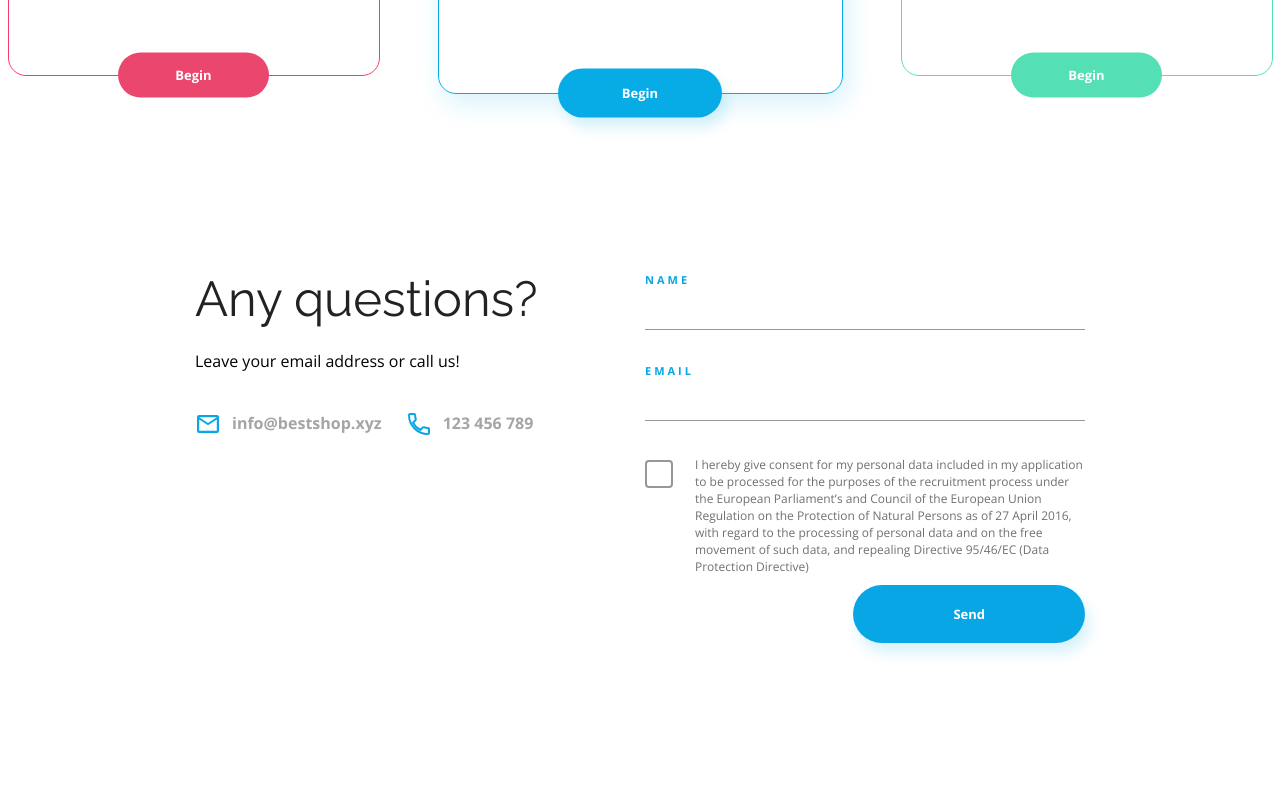
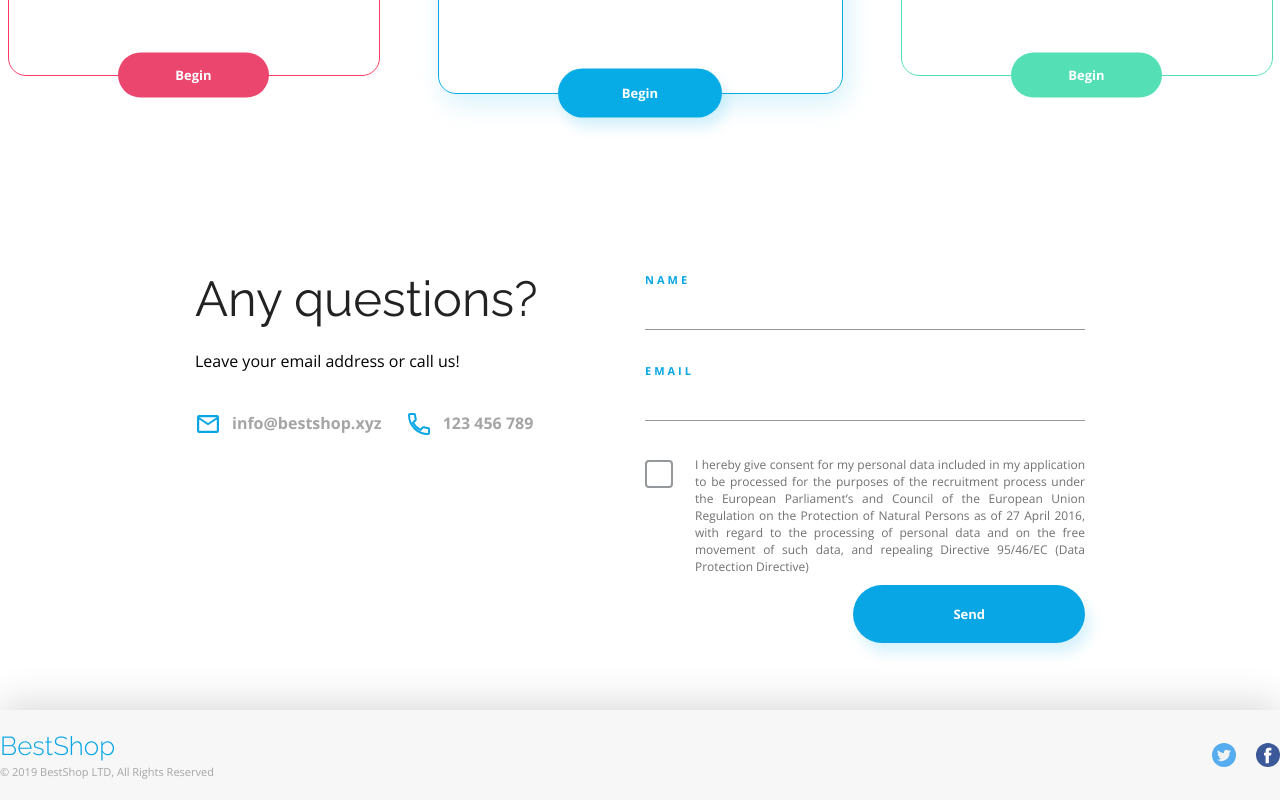
Before and after one commit to TomaszSkiers/Best_Shop, a website built with Vite: page src/index.html in a window 1280 px wide. Shown: the part 3362-4162 px from the top of the page. Before the commit the page ends 4072 px from the top, so only its background shows below. Built offline with nearby package versions, Linux system fonts and the light colour scheme.

Commit message:
hooter has been added

```diff
--- a/src/css/style.css
+++ b/src/css/style.css
@@ -608,6 +608,7 @@ input[type="email"]{
     font-weight: var(--open-sans-regular);
     color: #707070;
     line-height: 17px;
+    text-align: justify;
 }
 .custom-checkbox label::before {
     content: "";
@@ -631,4 +632,53 @@ input[type="email"]{
     font-weight: var(--open-sans-bold);
     color: var(--color-primary);
 }
-/* custom checkbox end  *************************** */
+/* custom checkbox end  ************************* */
+
+/* ***** footer section ***** */
+.footer{
+    display: flex;
+    justify-content: center;
+    height: 90px;
+    background-color: #F7F7F7;
+    box-shadow: 0px -5px 40px #00000029;
+
+    /* margin-bottom: 600px; */
+}
+.footer__container{
+    width: var(--page-width);
+    display: flex;
+
+
+    /* border: 1px solid black; */
+}
+.foot__con{
+    display: flex;
+    width: 50%;
+}
+.foot__con--l{
+    flex-direction: column;
+    justify-content: center;
+    gap: 7px;
+    /* background-color: greenyellow; */
+}
+.foot__con--r{
+    justify-content: flex-end;
+    align-items: center;
+    gap: 20px ;
+    /* background-color: rgb(212, 110, 228); */
+}
+.foot__img{
+    width: 24px;
+}
+.foot__logo{
+    font-size: 26px;
+}
+.foot__txt{
+    font-size: 11px;
+    font-family: var(--font-open-sans);
+    font-weight: var(--open-sans-regular);
+    color: var(--color-gray);
+}
+.foot__a{
+    /* background-color: #55dfb4; */
+}
--- a/src/index.html
+++ b/src/index.html
@@ -163,6 +163,7 @@
             </div>
 
 
+            <form action="">
                 <div class="con__container__r">
                     <label class="inp" for="name">Name</label>
                     <input type="text" id="name"  >
@@ -174,11 +175,28 @@
                         <label for="customCheck">I hereby give consent for my personal data included in my application to be processed for the purposes of the recruitment process under the European Parliament’s and Council of the European Union Regulation on the Protection of Natural Persons as of 27 April 2016, with regard to the processing of personal data and on the free movement of such data, and repealing Directive 95/46/EC (Data Protection Directive)</label>
                     </div>
                     <input class="contact__btn" type="submit" value="Send">
-
                 </div>
+            </form>
 
         </div>
 
     </section>
+
+    <footer class="footer">
+
+        <div class="footer__container">
+            <div class="foot__con foot__con--l">
+                <a class="bestShopLogo foot__logo" href="#">BestShop</a>
+                <p class="foot__txt">&copy; 2019 BestShop LTD, All Rights Reserved</p>
+            </div>
+            <div class="foot__con foot__con--r">
+
+                <a class="foot__a" href="#"><img class="foot__img" src="./assets/Twitter.svg" alt="Twitter"></a>
+                <a class="foot__a" href=""><img class="foot__img" src="./assets/Facebook.svg" alt="Facebook"></a>
+
+            </div>
+        </div>
+
+    </footer>
 </body>
 </html>
```
Lines whose indentation alone changed are shown as unchanged.
